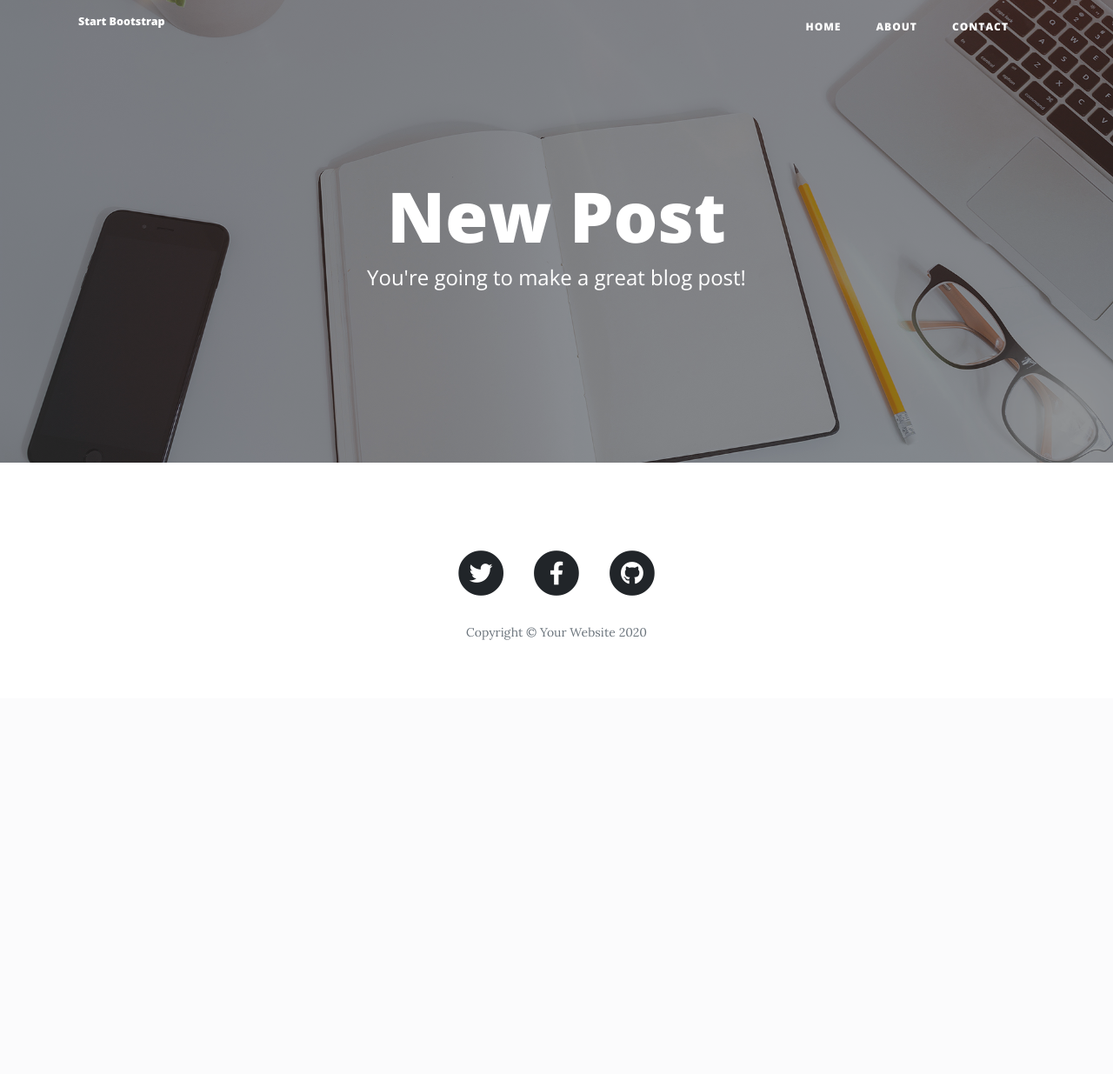
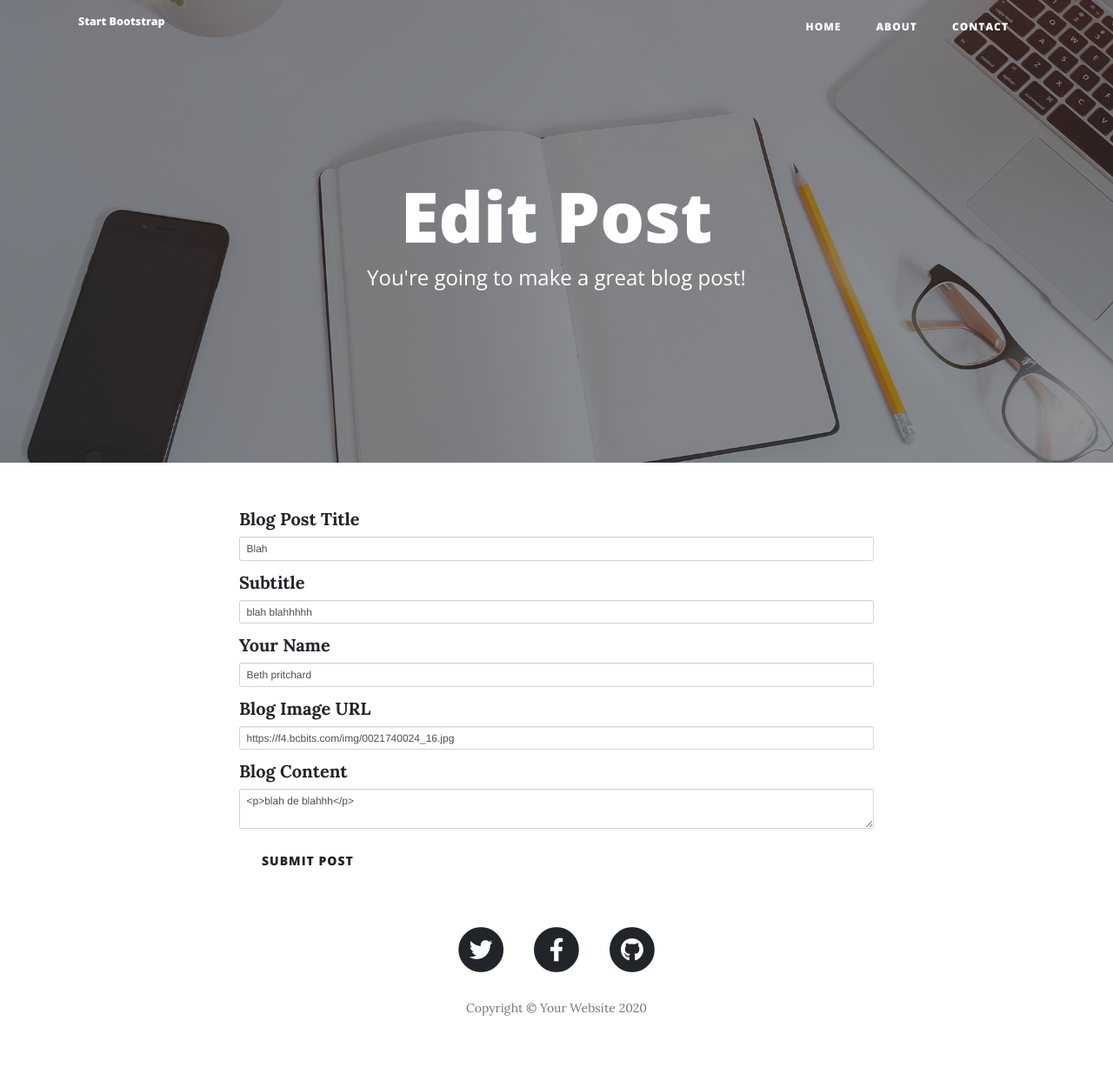
Before and after one commit to bethpritchard/100DaysOfCodeBootcamp, a Flask app: page /edit-post/5 in a window 1280 px wide. Shown: the whole page at 87% size. Before the commit the page ends 736 px from the top, so only its background shows below. Run offline with Flask 2, Linux system fonts and the light colour scheme; data comes from the database, SQL or seed files in the repository; both versions use the stored data as it was after the commit; some libraries are stand-ins or nearby versions.

Commit message:
added edit/add post

```diff
--- a/Day67/templates/header.html
+++ b/Day67/templates/header.html
@@ -28,7 +28,7 @@
   <!-- Navigation -->
   <nav class="navbar navbar-expand-lg navbar-light fixed-top" id="mainNav">
     <div class="container">
-      <a class="navbar-brand" href="index.html">Start Bootstrap</a>
+      <a class="navbar-brand" href="{{url_for('get_all_posts')}}">Start Bootstrap</a>
       <button class="navbar-toggler navbar-toggler-right" type="button" data-toggle="collapse" data-target="#navbarResponsive" aria-controls="navbarResponsive" aria-expanded="false" aria-label="Toggle navigation">
         Menu
         <i class="fas fa-bars"></i>
--- a/Day67/templates/index.html
+++ b/Day67/templates/index.html
@@ -39,7 +39,7 @@
 
         <!-- New Post -->
         <div class="clearfix">
-          <a class="btn btn-primary float-right" href="#">Create New Post</a>
+          <a class="btn btn-primary float-right" href="{{url_for('new_post')}}">Create New Post</a>
         </div>
       </div>
     </div>
--- a/Day67/templates/make-post.html
+++ b/Day67/templates/make-post.html
@@ -1,4 +1,6 @@
 {% extends 'bootstrap/base.html' %}
+{% import "bootstrap/wtf.html" as wtf %}
+
 
 {% block content %}
 {% include "header.html" %}
@@ -9,7 +11,11 @@
       <div class="row">
         <div class="col-lg-8 col-md-10 mx-auto">
           <div class="page-heading">
+            {% if is_edit: %}
+            <h1>Edit Post</h1>
+            {% else: %}
             <h1>New Post</h1>
+            {% endif %}
             <span class="subheading">You're going to make a great blog post!</span>
           </div>
         </div>
@@ -20,9 +26,16 @@
   <div class="container">
     <div class="row">
       <div class="col-lg-8 col-md-10 mx-auto">
+          <!-- This is where the form         will go -->
+<!--          #Load ckeditor-->
+        {{ ckeditor.load() }}
 
-          <!-- This is where the form will go -->
+<!--        #Configure the ckeditor to tell it which field in WTForm will need to be a CKEditor.-->
+        {{ ckeditor.config(name='body') }}
 
+
+
+      {{ wtf.quick_form(form) }}
       </div>
     </div>
   </div>
```
Also changed, not shown: Day67/posts.db.
